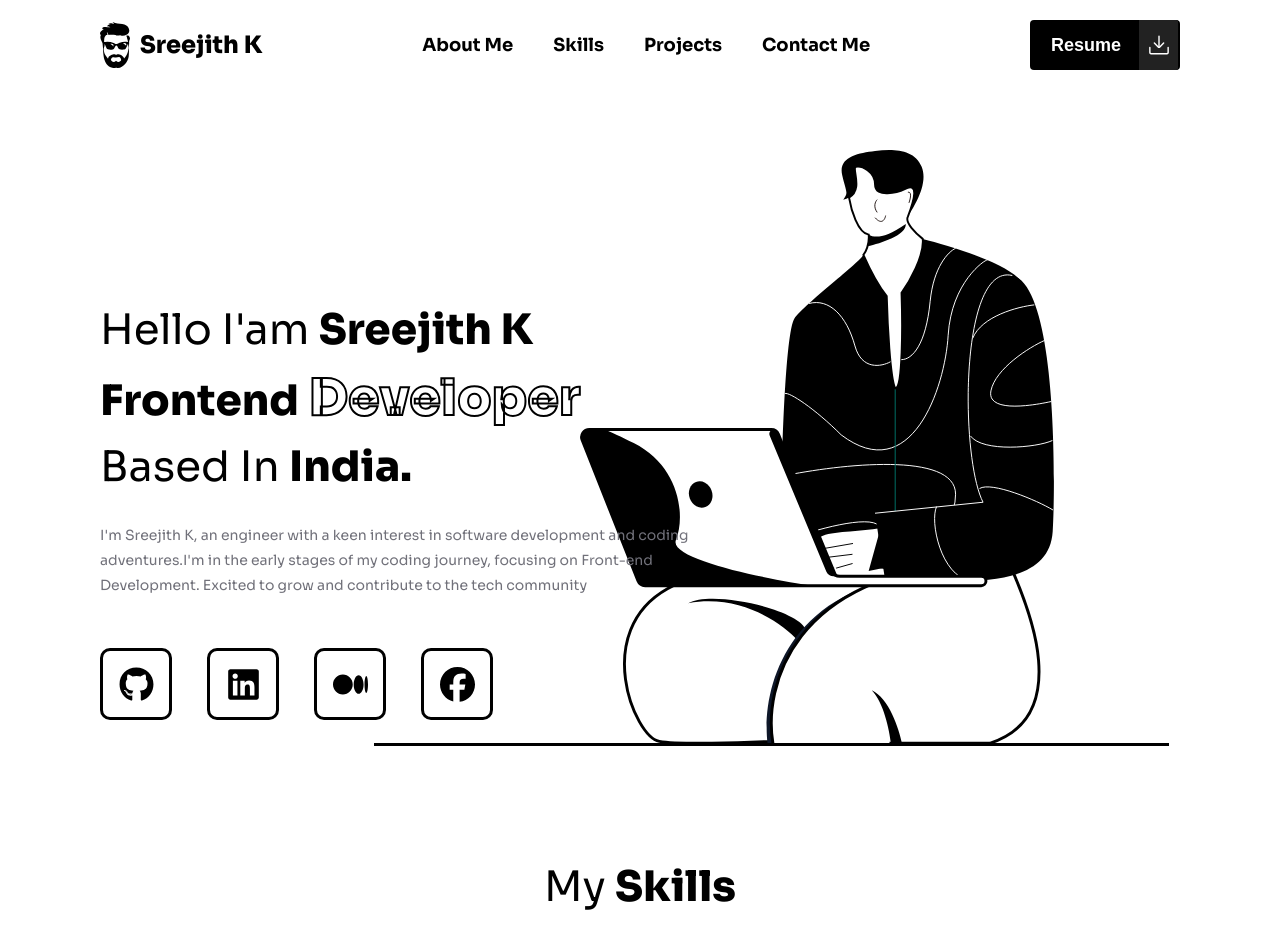
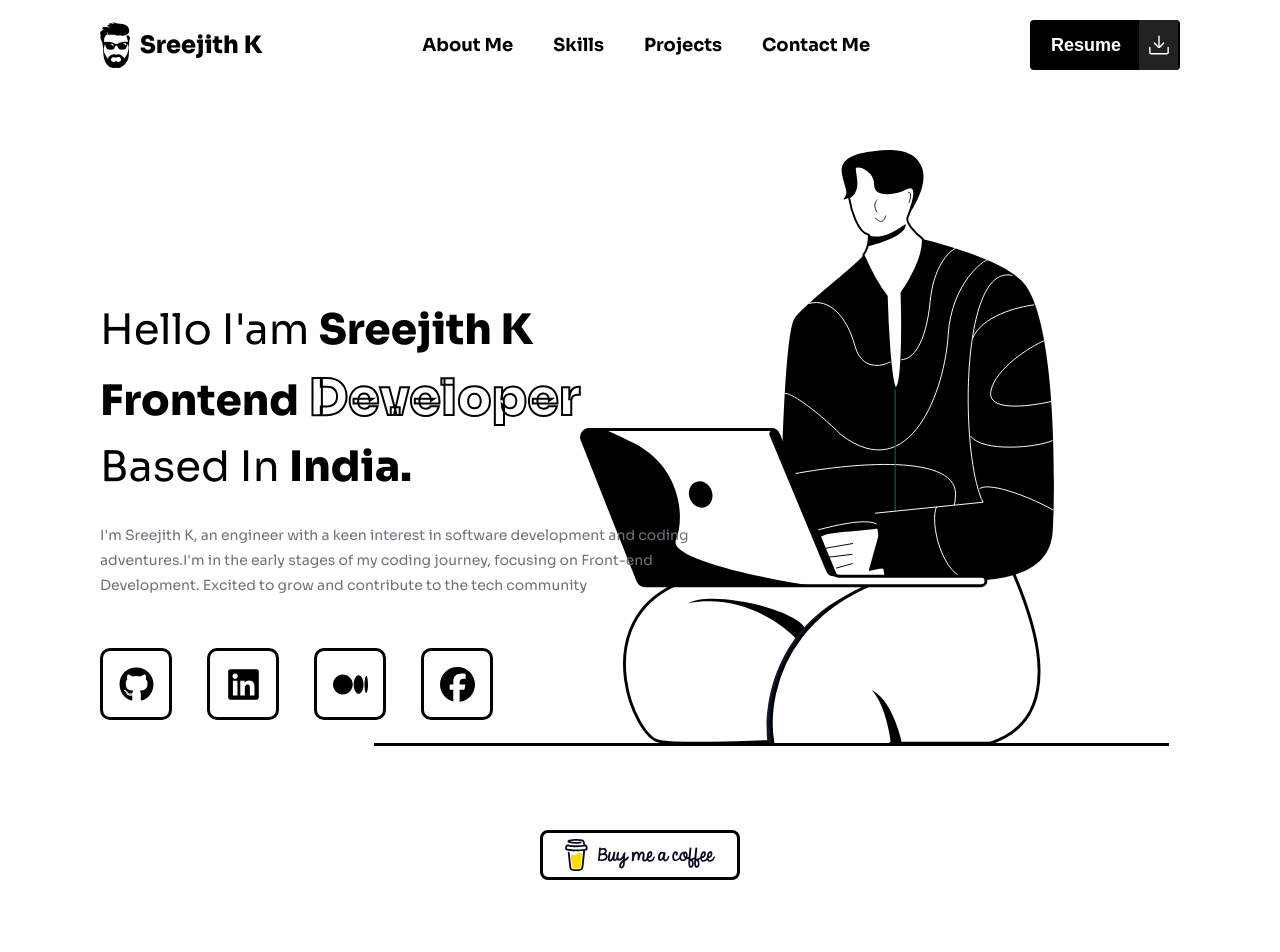
Before and after one commit to Sreejithk1996/New-Portfolio, a React (Vite) app: page / in a window 1280 px wide. Shown: the top 952 px of the page. Built offline with nearby package versions, Linux system fonts and the light colour scheme.

Commit message:
buy me coffee button added

```diff
--- a/src/components/main-section/MainSection.jsx
+++ b/src/components/main-section/MainSection.jsx
@@ -9,6 +9,7 @@ function MainSection() {
         <Header/>
         <HeroSection/>
     </div>
+
   )
 }
 
--- a/src/components/main-section/hero-section/HeroSection.jsx
+++ b/src/components/main-section/hero-section/HeroSection.jsx
@@ -5,6 +5,9 @@ import Github from './social/Github'
 import Linkedin from './social/Linkedin'
 import Medium from './social/Medium'
 import Facebook from './social/Facebook'
+import coffee from "../../../assets/images/bmc-full-logo.svg"
+import invertcoffee from "../../../assets/images/invert bmc.svg"
+
 
 
 function HeroSection() {
@@ -47,6 +50,16 @@ function HeroSection() {
         </div>
         </a>
     </div>
+    <div className='banner-section-4'>
+      <a href="https://buymeacoffee.com/sreejithk" target='blank'>
+        <button>
+              <img className='coffee' src={coffee} alt="" />
+              <img className='invertcoffee' src={invertcoffee} alt="" />
+        </button>
+      </a>
+
+    </div>
+
     </>
   )
 }
--- a/src/styles/HeroSection.scss
+++ b/src/styles/HeroSection.scss
@@ -71,3 +71,43 @@
         fill: rgb(255, 255, 255);
     }
 }
+
+.banner-section-4 {
+    display: flex;
+    justify-content: center;
+
+    button {
+        width: 200px;
+        height: 50px;
+        display: flex;
+        justify-content: center;
+        align-items: center;
+        background-color: $whiteColor;
+        border: 3px solid $blackColor;
+        border-radius: 8px;
+        cursor: pointer;
+
+        &:hover {
+            background-color: $blackColor;
+        }
+
+        &:hover .coffee {
+            display: none;
+        }
+
+        &:hover .invertcoffee {
+            display: block;
+        }
+
+        .coffee {
+            width: 150px;
+            display:block
+        }
+
+        .invertcoffee {
+            width: 150px;
+            display: none;
+        }
+    }
+
+}
--- a/src/styles/MainSection.scss
+++ b/src/styles/MainSection.scss
@@ -1,6 +1,9 @@
+@import "../variables/Variables.scss";
+
 .main-section {
     // height: 100dvh;
     display: flex;
     flex-direction: column;
     gap: 80px;
+
 }
--- a/src/utilities/skills.js
+++ b/src/utilities/skills.js
@@ -88,7 +88,7 @@ const skills = [
         name: "Axios",
         icon: axios,
         link: "https://axios-http.com/"
-    },
+    }
 
 ]
 
```
Also changed, not shown: src/assets/images/bmc-full-logo.svg (added), src/assets/images/invert bmc.svg (added), src/variables/Variables.scss (line endings or trailing spaces).
